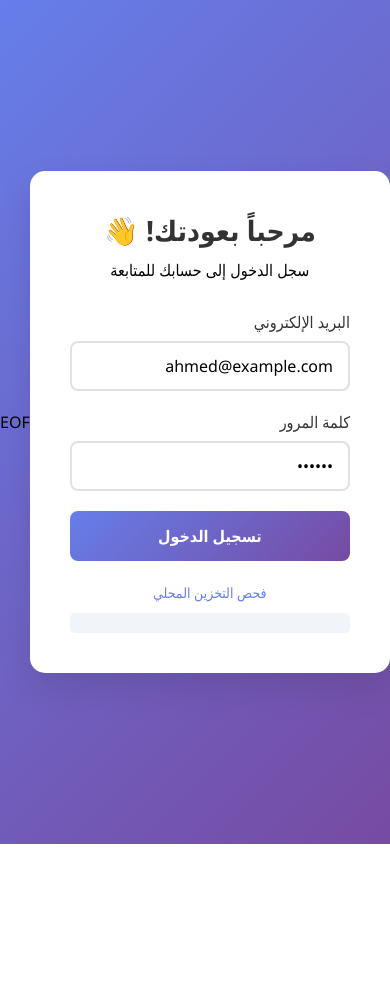
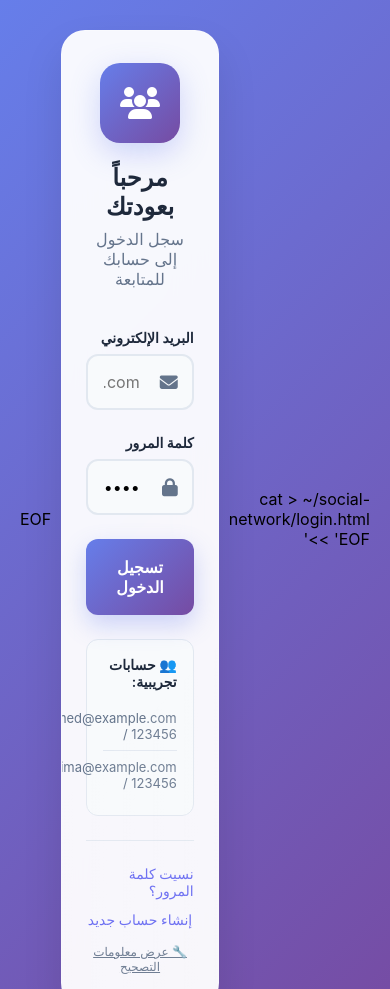
Before and after one commit to mcgyhhb-stack/Myscocil, a plain HTML site: page login.html in a window 390 px wide. Shown: the top 989 px of the page. Before the commit the page ends 844 px from the top, so only its background shows below. Drawn offline with nearby package versions, Linux system fonts and the light colour scheme.

Commit message:
Update login page with new styles and features

```diff
--- a/login.html
+++ b/login.html
@@ -1,15 +1,28 @@
+cat > ~/social-network/login.html << 'EOF'
 <!DOCTYPE html>
 <html lang="ar">
 <head>
     <meta charset="UTF-8">
     <meta name="viewport" content="width=device-width, initial-scale=1.0">
-    <title>تسجيل الدخول</title>
+    <title>تسجيل الدخول - اجتماعي</title>
+    <link rel="stylesheet" href="https://cdnjs.cloudflare.com/ajax/libs/font-awesome/6.4.0/css/all.min.css">
     <style>
+        :root {
+            --primary: #6366f1;
+            --primary-dark: #4f46e5;
+            --secondary: #f8fafc;
+            --text: #1e293b;
+            --text-light: #64748b;
+            --border: #e2e8f0;
+            --shadow: 0 20px 40px rgba(0,0,0,0.1);
+            --gradient: linear-gradient(135deg, #667eea 0%, #764ba2 100%);
+        }
+
         * {
             margin: 0;
             padding: 0;
             box-sizing: border-box;
-            font-family: 'Segoe UI', Tahoma, Geneva, Verdana, sans-serif;
+            font-family: 'Inter', 'Segoe UI', sans-serif;
         }
 
         body {
@@ -19,139 +32,355 @@
             justify-content: center;
             align-items: center;
             direction: rtl;
+            padding: 20px;
         }
 
-        .login-container {
-            background: white;
-            padding: 40px;
-            border-radius: 15px;
-            box-shadow: 0 15px 35px rgba(0, 0, 0, 0.1);
+        .glass-container {
+            background: rgba(255, 255, 255, 0.95);
+            backdrop-filter: blur(20px);
+            border-radius: 24px;
+            padding: 48px;
+            box-shadow: var(--shadow);
+            border: 1px solid rgba(255, 255, 255, 0.2);
             width: 100%;
-            max-width: 400px;
+            max-width: 440px;
+            position: relative;
+            overflow: hidden;
+        }
+
+        .glass-container::before {
+            content: '';
+            position: absolute;
+            top: -50%;
+            left: -50%;
+            width: 200%;
+            height: 200%;
+            background: linear-gradient(45deg, transparent, rgba(255,255,255,0.1), transparent);
+            transform: rotate(45deg);
+            animation: shine 6s infinite;
+        }
+
+        @keyframes shine {
+            0% { transform: rotate(45deg) translateX(-100%); }
+            100% { transform: rotate(45deg) translateX(100%); }
+        }
+
+        .logo-section {
+            text-align: center;
+            margin-bottom: 40px;
         }
 
         .logo {
-            text-align: center;
-            margin-bottom: 30px;
+            width: 80px;
+            height: 80px;
+            background: var(--gradient);
+            border-radius: 20px;
+            display: flex;
+            align-items: center;
+            justify-content: center;
+            margin: 0 auto 20px;
+            box-shadow: 0 10px 30px rgba(102, 126, 234, 0.3);
         }
 
-        .logo h1 {
-            color: #333;
+        .logo i {
+            font-size: 32px;
+            color: white;
+        }
+
+        .logo-section h1 {
+            color: var(--text);
             font-size: 28px;
-            margin-bottom: 10px;
+            font-weight: 700;
+            margin-bottom: 8px;
+        }
+
+        .logo-section p {
+            color: var(--text-light);
+            font-size: 16px;
         }
 
         .form-group {
-            margin-bottom: 20px;
+            margin-bottom: 24px;
+            position: relative;
         }
 
         .form-group label {
             display: block;
             margin-bottom: 8px;
-            color: #333;
-            font-weight: 500;
+            color: var(--text);
+            font-weight: 600;
+            font-size: 14px;
         }
 
-        .form-group input {
-            width: 100%;
-            padding: 12px 15px;
-            border: 2px solid #e1e1e1;
-            border-radius: 8px;
-            font-size: 16px;
-            transition: border-color 0.3s;
+        .input-with-icon {
+            position: relative;
         }
 
-        .form-group input:focus {
+        .input-with-icon i {
+            position: absolute;
+            right: 16px;
+            top: 50%;
+            transform: translateY(-50%);
+            color: var(--text-light);
+            font-size: 18px;
+        }
+
+        .input-with-icon input {
+            width: 100%;
+            padding: 16px 52px 16px 16px;
+            border: 2px solid var(--border);
+            border-radius: 12px;
+            font-size: 16px;
+            transition: all 0.3s ease;
+            background: var(--secondary);
+        }
+
+        .input-with-icon input:focus {
             outline: none;
-            border-color: #667eea;
+            border-color: var(--primary);
+            background: white;
+            box-shadow: 0 0 0 3px rgba(99, 102, 241, 0.1);
         }
 
         .login-btn {
             width: 100%;
-            background: linear-gradient(135deg, #667eea 0%, #764ba2 100%);
+            background: var(--gradient);
             color: white;
             border: none;
-            padding: 14px;
-            border-radius: 8px;
+            padding: 18px;
+            border-radius: 12px;
             font-size: 16px;
             font-weight: 600;
             cursor: pointer;
-            transition: transform 0.2s;
+            transition: all 0.3s ease;
+            box-shadow: 0 10px 25px rgba(102, 126, 234, 0.3);
+            position: relative;
+            overflow: hidden;
         }
 
         .login-btn:hover {
             transform: translateY(-2px);
+            box-shadow: 0 15px 35px rgba(102, 126, 234, 0.4);
+        }
+
+        .login-btn:active {
+            transform: translateY(0);
+        }
+
+        .login-btn.loading {
+            pointer-events: none;
+            opacity: 0.8;
+        }
+
+        .login-btn.loading::after {
+            content: '';
+            position: absolute;
+            top: 50%;
+            left: 50%;
+            width: 20px;
+            height: 20px;
+            border: 2px solid transparent;
+            border-top: 2px solid white;
+            border-radius: 50%;
+            animation: spin 1s linear infinite;
+        }
+
+        @keyframes spin {
+            0% { transform: translate(-50%, -50%) rotate(0deg); }
+            100% { transform: translate(-50%, -50%) rotate(360deg); }
         }
 
         .links {
-            text-align: center;
-            margin-top: 20px;
+            display: flex;
+            justify-content: space-between;
+            align-items: center;
+            margin-top: 24px;
+            padding-top: 24px;
+            border-top: 1px solid var(--border);
         }
 
         .links a {
-            color: #667eea;
+            color: var(--primary);
             text-decoration: none;
-            margin: 0 10px;
             font-size: 14px;
+            font-weight: 500;
+            transition: color 0.3s ease;
+        }
+
+        .links a:hover {
+            color: var(--primary-dark);
+        }
+
+        .demo-accounts {
+            background: var(--secondary);
+            padding: 16px;
+            border-radius: 12px;
+            margin-top: 24px;
+            border: 1px solid var(--border);
+        }
+
+        .demo-accounts h3 {
+            color: var(--text);
+            font-size: 14px;
+            margin-bottom: 12px;
+            font-weight: 600;
+        }
+
+        .demo-account {
+            display: flex;
+            justify-content: space-between;
+            align-items: center;
+            padding: 8px 0;
+            border-bottom: 1px solid var(--border);
+        }
+
+        .demo-account:last-child {
+            border-bottom: none;
+        }
+
+        .demo-account span {
+            color: var(--text-light);
+            font-size: 13px;
+        }
+
+        .demo-account .copy-btn {
+            background: var(--primary);
+            color: white;
+            border: none;
+            padding: 6px 12px;
+            border-radius: 6px;
+            font-size: 12px;
+            cursor: pointer;
+            transition: background 0.3s ease;
+        }
+
+        .demo-account .copy-btn:hover {
+            background: var(--primary-dark);
         }
 
         .message {
-            padding: 12px;
-            border-radius: 8px;
-            margin-top: 15px;
+            padding: 16px;
+            border-radius: 12px;
+            margin-top: 20px;
             text-align: center;
             font-size: 14px;
+            font-weight: 500;
+            animation: slideIn 0.3s ease;
+        }
+
+        @keyframes slideIn {
+            from { opacity: 0; transform: translateY(-10px); }
+            to { opacity: 1; transform: translateY(0); }
         }
 
         .success {
-            background: #d4edda;
-            color: #155724;
-            border: 1px solid #c3e6cb;
+            background: #d1fae5;
+            color: #065f46;
+            border: 1px solid #a7f3d0;
         }
 
         .error {
-            background: #f8d7da;
-            color: #721c24;
-            border: 1px solid #f5c6cb;
+            background: #fee2e2;
+            color: #991b1b;
+            border: 1px solid #fecaca;
         }
 
         .debug-info {
             background: #f1f5f9;
-            padding: 10px;
-            border-radius: 5px;
-            margin-top: 10px;
+            padding: 12px;
+            border-radius: 8px;
+            margin-top: 16px;
             font-size: 12px;
-            text-align: left;
-            direction: ltr;
+            color: var(--text-light);
+            display: none;
+        }
+
+        .toggle-debug {
+            text-align: center;
+            margin-top: 16px;
+        }
+
+        .toggle-debug button {
+            background: none;
+            border: none;
+            color: var(--text-light);
+            font-size: 12px;
+            cursor: pointer;
+            text-decoration: underline;
+        }
+
+        @media (max-width: 480px) {
+            .glass-container {
+                padding: 32px 24px;
+                margin: 10px;
+            }
+
+            .logo-section h1 {
+                font-size: 24px;
+            }
+
+            .links {
+                flex-direction: column;
+                gap: 12px;
+            }
         }
     </style>
 </head>
 <body>
-    <div class="login-container">
-        <div class="logo">
-            <h1>مرحباً بعودتك! 👋</h1>
+    <div class="glass-container">
+        <div class="logo-section">
+            <div class="logo">
+                <i class="fas fa-users"></i>
+            </div>
+            <h1>مرحباً بعودتك</h1>
             <p>سجل الدخول إلى حسابك للمتابعة</p>
         </div>
 
         <form id="loginForm">
             <div class="form-group">
                 <label for="email">البريد الإلكتروني</label>
-                <input type="email" id="email" placeholder="أدخل بريدك الإلكتروني" required value="ahmed@example.com">
+                <div class="input-with-icon">
+                    <i class="fas fa-envelope"></i>
+                    <input type="email" id="email" placeholder="ahmed@example.com" required>
+                </div>
             </div>
 
             <div class="form-group">
                 <label for="password">كلمة المرور</label>
-                <input type="password" id="password" placeholder="أدخل كلمة المرور" required value="123456">
+                <div class="input-with-icon">
+                    <i class="fas fa-lock"></i>
+                    <input type="password" id="password" placeholder="كلمة المرور" required value="123456">
+                </div>
             </div>
 
-            <button type="submit" class="login-btn">تسجيل الدخول</button>
+            <button type="submit" class="login-btn" id="loginBtn">
+                <span>تسجيل الدخول</span>
+            </button>
         </form>
 
+        <div class="demo-accounts">
+            <h3>👥 حسابات تجريبية:</h3>
+            <div class="demo-account">
+                <span>ahmed@example.com / 123456</span>
+                <button class="copy-btn" onclick="copyCredentials('ahmed@example.com', '123456')">نسخ</button>
+            </div>
+            <div class="demo-account">
+                <span>fatima@example.com / 123456</span>
+                <button class="copy-btn" onclick="copyCredentials('fatima@example.com', '123456')">نسخ</button>
+            </div>
+        </div>
+
         <div class="links">
-            <a href="#" onclick="testLocalStorage()">فحص التخزين المحلي</a>
+            <a href="#">نسيت كلمة المرور؟</a>
+            <a href="#">إنشاء حساب جديد</a>
         </div>
 
         <div id="message"></div>
+
+        <div class="toggle-debug">
+            <button onclick="toggleDebug()">🔧 عرض معلومات التصحيح</button>
+        </div>
+
         <div id="debugInfo" class="debug-info"></div>
     </div>
 
@@ -162,24 +391,18 @@
         const supabaseKey = 'eyJhbGciOiJIUzI1NiIsInR5cCI6IkpXVCJ9.eyJpc3MiOiJzdXBhYmFzZSIsInJlZiI6Im5xZ2RxeW5kdHVzYm92dXdoeWdiIiwicm9sZSI6ImFub24iLCJpYXQiOjE3NjA4MTIyODQsImV4cCI6MjA3NjM4ODI4NH0.Sj6GnBn_OzcJ5X2MO2g4JmUm50kI1jKbFkDykmi5kCg';
         const supabase = window.supabase.createClient(supabaseUrl, supabaseKey);
 
-        // دالة حفظ الجلسة - محدثة
+        // دالة حفظ الجلسة
         function setSession(user) {
             console.log('💾 حفظ الجلسة:', user);
 
-            // تأكد من أن user كائن صالح
             if (user && typeof user === 'object') {
                 localStorage.setItem('currentUser', JSON.stringify(user));
                 localStorage.setItem('isLoggedIn', 'true');
 
-                // تحقق من أن البيانات حفظت
                 const savedUser = localStorage.getItem('currentUser');
                 const savedLogin = localStorage.getItem('isLoggedIn');
 
-                console.log('✅ تم الحفظ:', {
-                    savedUser: savedUser,
-                    savedLogin: savedLogin
-                });
-
+                console.log('✅ تم الحفظ:', { savedUser, savedLogin });
                 return true;
             } else {
                 console.error('❌ بيانات المستخدم غير صالحة:', user);
@@ -187,7 +410,7 @@
             }
         }
 
-        // دالة تسجيل الدخول - محدثة
+        // دالة تسجيل الدخول
         async function loginUser(email, password) {
             try {
                 console.log('🔍 محاولة تسجيل الدخول:', email);
@@ -220,6 +443,43 @@
             }
         }
 
+        // نسخ بيانات الاعتماد
+        function copyCredentials(email, password) {
+            navigator.clipboard.writeText(`البريد: ${email}\nكلمة المرور: ${password}`)
+                .then(() => {
+                    showMessage('✅ تم نسخ بيانات التسجيل', 'success');
+                })
+                .catch(() => {
+                    showMessage('❌ فشل في النسخ', 'error');
+                });
+        }
+
+        // عرض الرسائل
+        function showMessage(text, type) {
+            const messageDiv = document.getElementById('message');
+            messageDiv.textContent = text;
+            messageDiv.className = `message ${type}`;
+            setTimeout(() => {
+                messageDiv.textContent = '';
+                messageDiv.className = 'message';
+            }, 3000);
+        }
+
+        // تبديل معلومات التصحيح
+        function toggleDebug() {
+            const debugDiv = document.getElementById('debugInfo');
+            debugDiv.style.display = debugDiv.style.display === 'block' ? 'none' : 'block';
+
+            if (debugDiv.style.display === 'block') {
+                const currentUser = localStorage.getItem('currentUser');
+                const isLoggedIn = localStorage.getItem('isLoggedIn');
+                debugDiv.innerHTML =
+                    '🔍 معلومات التصحيح:' +
+                    '<br>isLoggedIn: ' + (isLoggedIn || '❌ غير موجود') +
+                    '<br>currentUser: ' + (currentUser ? '✅ موجود' : '❌ غير موجود');
+            }
+        }
+
         // معالجة تسجيل الدخول
         document.getElementById('loginForm').addEventListener('submit', async function(event) {
             event.preventDefault();
@@ -227,89 +487,45 @@
             const email = document.getElementById('email').value;
             const password = document.getElementById('password').value;
             const messageDiv = document.getElementById('message');
-            const debugDiv = document.getElementById('debugInfo');
-            const loginBtn = document.querySelector('.login-btn');
+            const loginBtn = document.getElementById('loginBtn');
 
             // عرض حالة التحميل
-            loginBtn.innerHTML = 'جاري تسجيل الدخول...';
-            loginBtn.disabled = true;
-            messageDiv.innerHTML = '';
-            debugDiv.innerHTML = '🔍 جاري تسجيل الدخول...';
+            loginBtn.classList.add('loading');
+            loginBtn.querySelector('span').style.opacity = '0';
+            messageDiv.textContent = '';
 
             try {
                 const result = await loginUser(email, password);
 
                 if (result.success) {
-                    messageDiv.className = 'message success';
-                    messageDiv.innerHTML = '✅ تم تسجيل الدخول بنجاح!';
-
-                    debugDiv.innerHTML = '✅ تسجيل الدخول ناجح! جاري حفظ الجلسة...';
+                    showMessage('✅ تم تسجيل الدخول بنجاح! جاري التوجيه...', 'success');
 
                     // حفظ بيانات الجلسة
                     const sessionSaved = setSession(result.user);
 
                     if (sessionSaved) {
-                        debugDiv.innerHTML += '<br>✅ تم حفظ الجلسة في localStorage!';
-
-                        // عرض بيانات التخزين للمراجعة
-                        setTimeout(() => {
-                            const savedUser = localStorage.getItem('currentUser');
-                            const savedLogin = localStorage.getItem('isLoggedIn');
-                            debugDiv.innerHTML +=
-                                '<br><br>📊 بيانات التخزين:' +
-                                '<br>isLoggedIn: ' + savedLogin +
-                                '<br>currentUser: ' + (savedUser ? '✅ موجود' : '❌ غير موجود');
-                        }, 500);
-
-                        // التوجيه إلى الصفحة الرئيسية بعد ثانيتين
+                        // التوجيه إلى الصفحة الرئيسية بعد ثانية
                         setTimeout(() => {
                             window.location.href = 'home.html';
-                        }, 2000);
+                        }, 1000);
                     } else {
-                        messageDiv.className = 'message error';
-                        messageDiv.innerHTML = '❌ فشل في حفظ الجلسة';
-                        debugDiv.innerHTML += '<br>❌ فشل في حفظ الجلسة في localStorage';
+                        showMessage('❌ فشل في حفظ الجلسة', 'error');
                     }
                 } else {
-                    messageDiv.className = 'message error';
-                    messageDiv.innerHTML = result.error;
-                    debugDiv.innerHTML = '❌ فشل تسجيل الدخول: ' + result.error;
+                    showMessage(result.error, 'error');
                 }
             } catch (error) {
-                messageDiv.className = 'message error';
-                messageDiv.innerHTML = '❌ حدث خطأ غير متوقع';
-                debugDiv.innerHTML = '❌ خطأ: ' + error.message;
+                showMessage('❌ حدث خطأ غير متوقع', 'error');
             } finally {
                 // إعادة زر التسجيل إلى حالته الأصلية
-                loginBtn.innerHTML = 'تسجيل الدخول';
-                loginBtn.disabled = false;
+                loginBtn.classList.remove('loading');
+                loginBtn.querySelector('span').style.opacity = '1';
             }
         });
 
-        // فحص التخزين المحلي
-        function testLocalStorage() {
-            const debugDiv = document.getElementById('debugInfo');
-            const currentUser = localStorage.getItem('currentUser');
-            const isLoggedIn = localStorage.getItem('isLoggedIn');
-
-            debugDiv.innerHTML =
-                '🔍 فحص التخزين المحلي:' +
-                '<br>isLoggedIn: ' + (isLoggedIn || '❌ غير موجود') +
-                '<br>currentUser: ' + (currentUser ? '✅ موجود' : '❌ غير موجود');
-
-            if (currentUser) {
-                try {
-                    const userData = JSON.parse(currentUser);
-                    debugDiv.innerHTML += '<br>📊 بيانات المستخدم: ' + JSON.stringify(userData);
-                } catch (e) {
-                    debugDiv.innerHTML += '<br>❌ خطأ في تحليل بيانات المستخدم';
-                }
-            }
-        }
-
-        // فحص التخزين عند التحميل
+        // تعبئة تلقائية لحساب تجريبي
         document.addEventListener('DOMContentLoaded', function() {
-            testLocalStorage();
+            document.getElementById('email').value = 'ahmed@example.com';
         });
     </script>
 </body>
```
